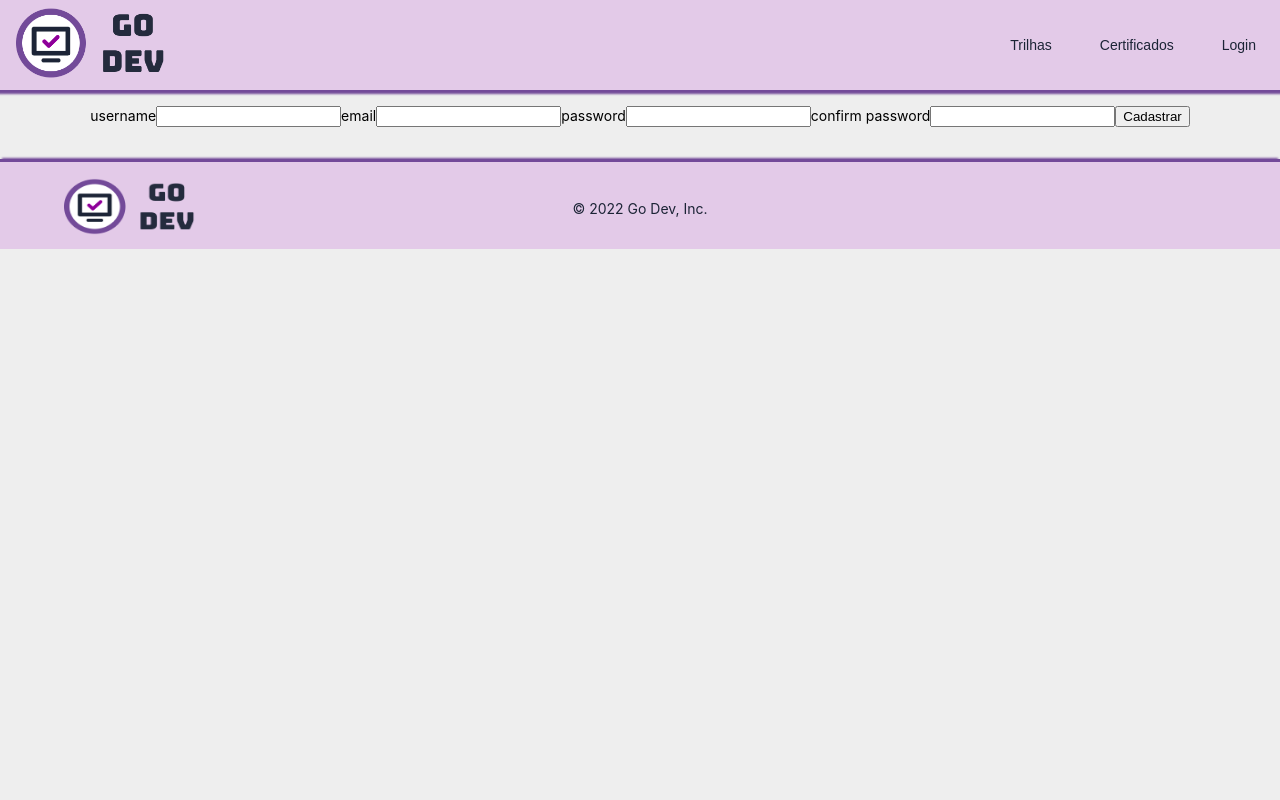
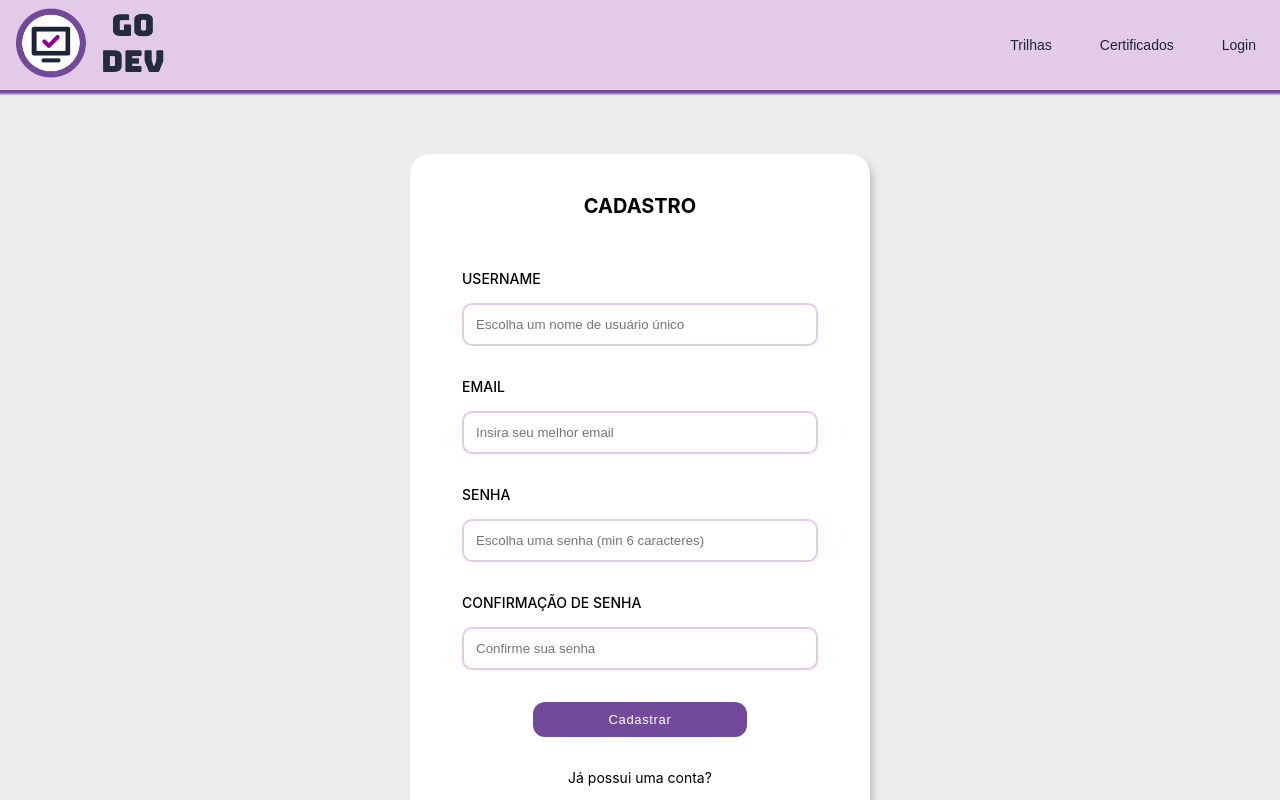
Before and after one commit to gabriela-ogoncalves/go-dev, a React (Create React App) app: page /cadastro in a window 1280 px wide. Shown: the top 800 px of the page. Built offline with nearby package versions, Linux system fonts and the light colour scheme; a web font is replaced by a local one.

Commit message:
add style on signup screen

```diff
--- a/src/components/Cadastro/CadastroForm.js
+++ b/src/components/Cadastro/CadastroForm.js
@@ -1,6 +1,7 @@
 import { useForm } from 'react-hook-form';
 import { useNavigate } from 'react-router-dom';
 import AuthService from '../../services/auth.js';
+import './styles.scss';
 
 export default function CadastroForm() {
   let navigate = useNavigate();
@@ -15,51 +16,73 @@ export default function CadastroForm() {
     } catch (e) {
       setError('register', {
         type: 'server',
-        message: 'Something went wrong with register',
+        message: 'Algo deu errado :( Por favor, tente novamente mais tarde.',
       });
     }
   };
 
   return (
-    <div>
-      <form onSubmit={e => {
+    <div className='sign-up'>
+      <div className='sign-up__container'>
+        <p className='sign-up__title'>CADASTRO</p>
+        <form
+          className='sign-up__form'
+          onSubmit={e => {
             clearErrors();
             handleSubmit(onSubmit)(e);
-      }}>
-        <label htmlFor='username'>username</label>
+          }}
+        >
+          <label
+            className='sign-up__label'
+            htmlFor='username'
+          >
+            username
+          </label>
           <input
             id='username'
+            className='sign-up__input'
             type='username'
+            placeholder='Escolha um nome de usuário único'
             {...register('username', {
               required: {
                 value: true,
-              message: 'username required'
+                message: 'Nome de usuário é obrigatório'
               },
               minLength: {
                 value: 3,
-              message: 'min length is 3'
+                message: 'Tamanho mínimo de 3 caracteres'
               },
               maxLength: {
                 value: 20,
-              message: 'max length is 20'
+                message: 'Tamanho mínimo é de 20 caracteres'
               }
             })}
           />
-        {errors.username && <span role='alert'>{errors.username.message}</span>}
+          {errors.username &&
+            <span className='sign-up__error' role='alert'>
+              {errors.username.message}
+            </span>
+          }
 
-
-        <label htmlFor='email'>email</label>
+          <label
+            className='sign-up__label'
+            htmlFor='email'
+          >
+            Email
+          </label>
           <input
             id='email'
             type='email'
+            placeholder='Insira seu melhor email'
+            className='sign-up__input'
             {...register('email', {
               required: {
                 value: true,
-              message: 'email required'
+                message: 'Email obrigatório'
               },
               maxLength: {
                 value: 50,
-              message: 'max length is 50'
+                message: 'Tamanho máximo é de 50 caracteres'
               },
               pattern: {
                 value: /\S+@\S+\.\S+/,
@@ -67,38 +90,75 @@ export default function CadastroForm() {
               }
             })}
           />
-        {errors.email && <span role='alert'>{errors.email.message}</span>}
+          {errors.email &&
+            <span className='sign-up__error' role='alert'>
+              {errors.email.message}
+            </span>
+          }
 
-        <label htmlFor='password'>password</label>
+          <label
+            className='sign-up__label'
+            htmlFor='password'
+          >
+            Senha
+          </label>
           <input
             id='password'
             type='password'
+            placeholder='Escolha uma senha (min 6 caracteres)'
+            className='sign-up__input'
             {...register('password', {
               required: {
                 value: true,
-              message: 'password required'
+                message: 'Senha obrigatória'
               },
               minLength: {
                 value: 6,
-              message: 'min length is 6'
+                message: 'Tamanho mínimo de 6 caracteres'
               }
             })}
           />
-        {errors.password && <span role='alert'>{errors.password.message}</span>}
+          {errors.password &&
+            <span className='sign-up__error' role='alert'>
+              {errors.password.message}
+            </span>
+          }
 
-        <label htmlFor='confirmPassword'>confirm password</label>
+          <label
+            className='sign-up__label'
+            htmlFor='confirmPassword'
+          >
+            confirmação de senha
+          </label>
           <input
             id='confirmPassword'
             type='password'
+            placeholder='Confirme sua senha'
+            className='sign-up__input'
             {...register('confirmPassword', {
-            validate: value => value === watch('password') || 'The passwords do not match'
+              validate: value => value === watch('password') || 'As senhas digitadas são diferentes'
             })}
           />
-        {errors.confirmPassword && <span role='alert'>{errors.confirmPassword.message}</span>}
+          {errors.confirmPassword &&
+            <span className='sign-up__error' role='alert'>
+              {errors.confirmPassword.message}
+            </span>
+          }
 
-        <button type='submit'>Cadastrar</button>
-        {errors.register && errors.register.message}
+          <button className='sign-up__button' type='submit'>Cadastrar</button>
+
+          {errors.register &&
+            <div className='sign-up__error sign-up__error__final'>
+              {errors.register.message}
+            </div>
+          }
+
+          <div className='sign-up__login'>
+            <p>Já possui uma conta?</p>
+            <a href='/login'>Faça login aqui</a>
+          </div>
         </form>
+      </div>
     </div>
   );
 }
--- /dev/null
+++ b/src/components/Cadastro/styles.scss
@@ -0,0 +1,137 @@
+.sign-up {
+    display: flex;
+    position: relative;
+    width: 100%;
+    margin: auto;
+    padding: 3rem;
+    justify-content: space-around;
+
+    @media only screen and (max-width: 540px) {
+        display: block;
+        position: relative;
+        width: 100%;
+        margin: 2rem 0;
+        padding: 0;
+    }
+
+    &__title {
+        font-weight: 700;
+        font-size: 20px;
+    }
+
+    &__container {
+        padding: 1.25rem;
+        background-color: #fff;
+        border-radius: 20px;
+        box-shadow: var(--box-shadow);
+    }
+
+    &__form {
+        display: grid;
+        min-width: 30em;
+        padding: 2rem;
+        gap: 1rem;
+
+        @media only screen and (max-width: 540px) {
+            min-width: 10em;
+            padding: 1rem;
+        }
+    }
+
+    &__label {
+        justify-self: flex-start;
+        font-weight: 500;
+        text-transform: uppercase;
+    }
+
+    &__input {
+        border-radius: 10px;
+        padding: 0.75rem;
+        border-color: var(--go-dev-background);
+        border-style: solid;
+        margin-bottom: 1rem;
+        text-overflow: ellipsis;
+        width: 100%;
+
+        &:focus {
+            outline: none;
+            border-color: var(--go-dev-border);
+            transition: 300ms ease;
+        }
+    }
+
+    &__error {
+        margin-top: -1rem;
+        margin-bottom: 0.25rem;
+        color: red;
+        font-weight: 500;
+        letter-spacing: 0.03rem;
+        line-height: 1.25rem;
+
+        &__final {
+            margin-top: 2rem;
+        }
+    }
+
+    &__button {
+        position: relative;
+        background: var(--go-dev-border);
+        color: #ffffff;
+        width: 60%;
+        display: inline-block;
+        padding: 10px;
+        border-radius: 12px;
+        font-size: 13px;
+        border: 0;
+        letter-spacing: 0.04rem;
+        z-index: 1;
+        transition: 300ms ease;
+        cursor: pointer;
+        justify-self: center;
+
+        &:hover {
+            &::before {
+                opacity: 1;
+                filter: blur(10px);
+            }
+        }
+
+        &::before {
+            position: absolute;
+            content: '';
+            width: 100%;
+            height: 100%;
+            transform: scale3d(.75, .75, .75);
+            opacity: 0;
+            top: 15px;
+            left: 0;
+            right: 0;
+            bottom: 0;
+            background: var(--go-dev-border);
+            z-index: -1;
+            transition: 300ms ease;
+        }
+
+        &:focus {
+            outline: none;
+            box-shadow: inset 0px 0px 5px #c1c1c1;
+          }
+    }
+
+
+    &__login {
+        margin-top: 1rem;
+        gap: 1em;
+        display: flex;
+        align-items: center;
+        flex-direction: column;
+
+        p {
+            margin: 0;
+        }
+
+        a {
+            margin-bottom: 1em;
+        }
+    }
+}
--- a/src/components/Login/LoginForm.js
+++ b/src/components/Login/LoginForm.js
@@ -86,7 +86,6 @@ export default function LoginForm() {
           <div className='login__sign-up'>
             <p>Ainda não possui uma conta?</p>
             <a href='/cadastro'>Cadastre-se gratuitamente aqui</a>
-
           </div>
         </form>
       </div>
```
Lines whose indentation alone changed are shown as unchanged.
